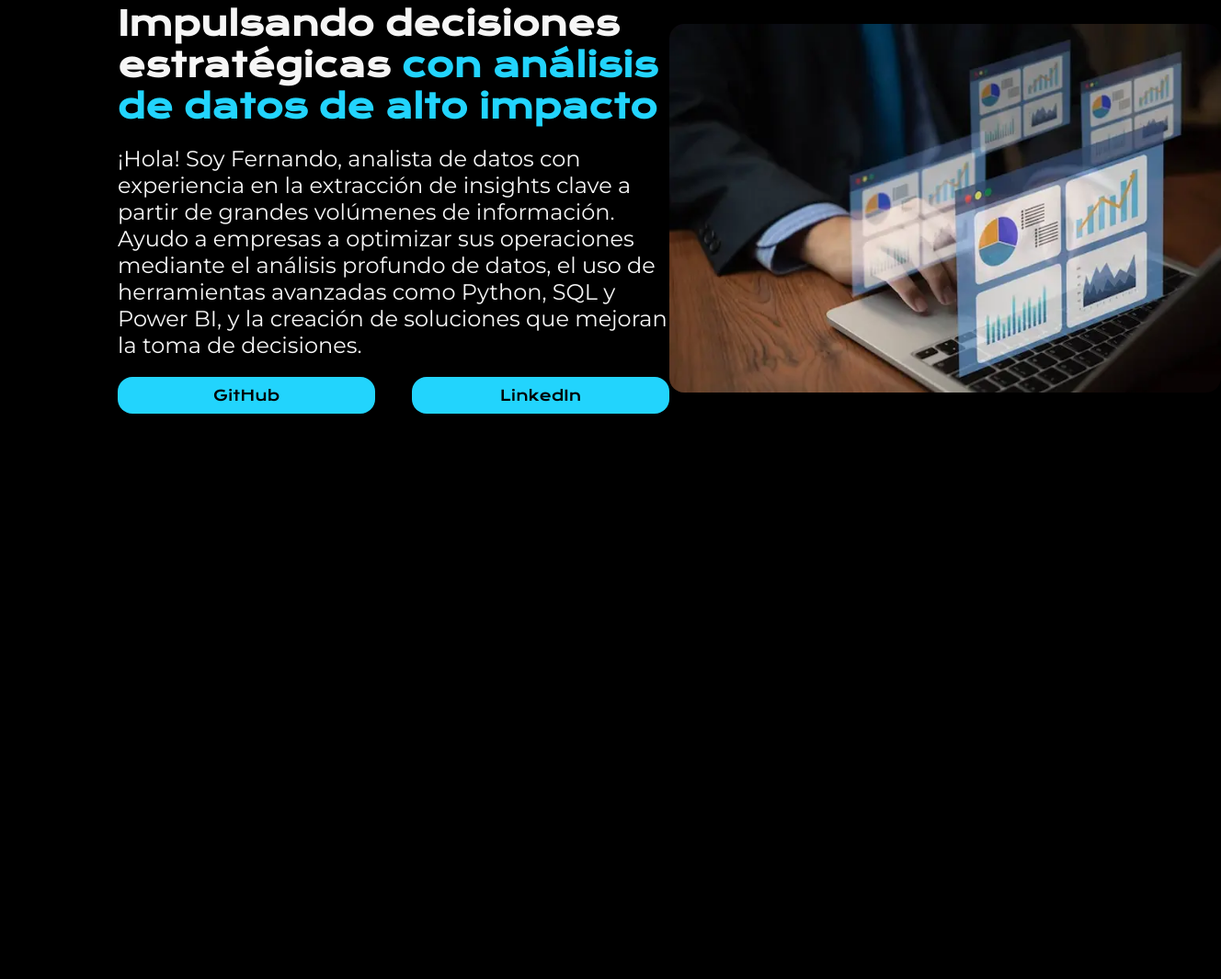
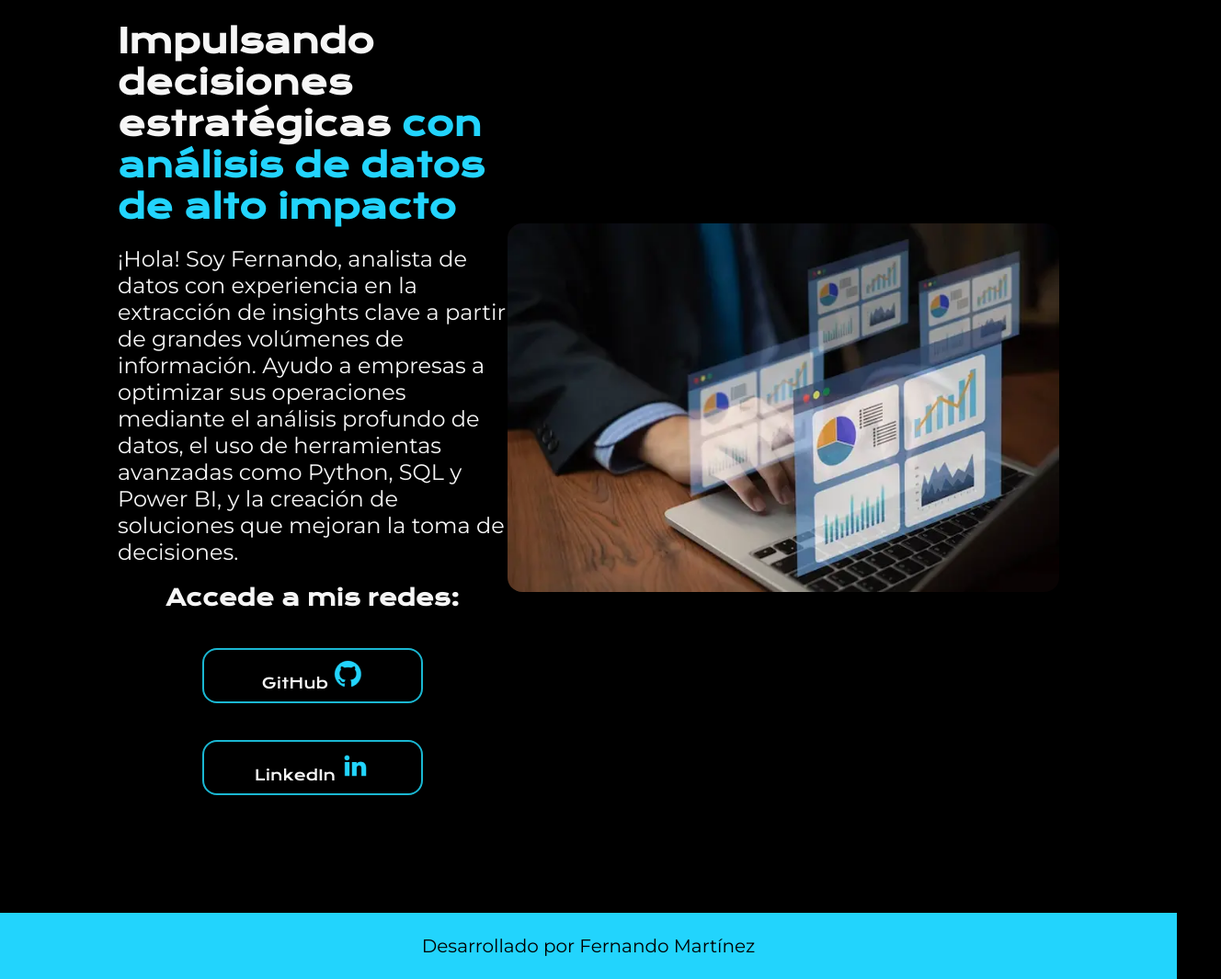
Before and after one commit to FerIqm1993/htmls_css_alura_project, a plain HTML site: page index.html in a window 1280 px wide. Shown: the part 125-1190 px from the top of the page at 92% size, 1328 px wide, since content can reach past the window. Before the commit the page ends 928 px from the top, so only its background shows below. Drawn offline with nearby package versions, Linux system fonts and the light colour scheme.

Commit message:
Update bottoms, header and footer.

```diff
--- a/index.html
+++ b/index.html
@@ -7,16 +7,26 @@
     <link rel="stylesheet" href="style.css">
 </head>
 <body>
+    <header class="header">
+        <nav class="header_menu">
+            <a class="header_menu_link">Home</a>
+            <a class="header_menu_link">Sobre Mí</a>
+        </nav>
+    </header>
     <main class="presentacion">
         <section class="presentacion_contenido">
             <h1 class="presentacion_contenido_titulo">Impulsando decisiones estratégicas <strong class="titulo_destacado">con análisis de datos de alto impacto</strong></h1>
             <p class="presentacion_contenido_texto">¡Hola! Soy Fernando, analista de datos con experiencia en la extracción de insights clave a partir de grandes volúmenes de información. Ayudo a empresas a optimizar sus operaciones mediante el análisis profundo de datos, el uso de herramientas avanzadas como Python, SQL y Power BI, y la creación de soluciones que mejoran la toma de decisiones.</p>
             <div class="presentacion_enlaces">
-                <a class="presentacion_enlaces_link" href="https://github.com/FerIqm1993" target="_blank">GitHub</a>
-                <a class="presentacion_enlaces_link" href="https://www.linkedin.com/in/mmlf93/" target="_blank">LinkedIn</a>
+                <h2 class="presentacion_enlaces_subtitulo">Accede a mis redes:</h2>
+                <a class="presentacion_enlaces_link" href="https://github.com/FerIqm1993" target="_blank">GitHub <img src="images/github.png" alt="GitHub logo"></a>
+                <a class="presentacion_enlaces_link" href="https://www.linkedin.com/in/mmlf93/" target="_blank">LinkedIn <img src="images/linkedin.png" alt="LinkedIn logo"></a>
             </div>
         </section>
-        <img src="images\analisis-de-datos.webp" alt="Análisis de datos" class="presentacion_imagen">
+        <img src="images/analisis-de-datos.webp" alt="Imagen de análisis de datos" class="presentacion_imagen">
     </main>
+    <footer class="footer">
+        <p>Desarrollado por Fernando Martínez</p>
+    </footer>
 </body>
 </html>
--- a/style.css
+++ b/style.css
@@ -10,7 +10,6 @@
 body{
     background-color: #000000;
     color: #f6f6f6;
-    height: 100vh;
     font-family: "Montserrat", sans-serif;
 }
 
@@ -44,27 +43,48 @@ body{
     display: flex;
     justify-content: space-between;
     gap: 40px;
+    flex-direction: column;
+    align-items: center; /*Alinear referente al contexto los botones*/
 }
 
 .presentacion_enlaces_link{
-    width: 280px;
-    background-color: #22d4fd;
+    width: 240px;
     text-align: center;
     padding: 10px 0;
     border-radius: 16px;
     font-family: "Krona One", sans-serif;
-    color: #000000;
+    color: #f6f6f6;
     text-decoration: none;
     transition: background-color 0.3s ease;
     text-decoration: none;
+    border: 2px solid #1ab7d2;
+    justify-content: center;
+    gap: 10px;
 }
 
 .presentacion_enlaces_link:hover{
-    background-color: #1ab7d2;
+    background-color: #272727;
 }
 
 .presentacion_imagen{
     width: 600px;
     height: auto;
     border-radius: 16px;
+    align-items:first baseline;
+
 }
+
+.presentacion_enlaces_subtitulo{
+    font-family: "Krona One", sans-serif;
+    font-size: 24px;
+    font-weight: 400px;
+}
+
+.footer{
+    background-color: #22d4fd;
+    color: #000000;
+    padding: 24px;
+    font-size: 20px;
+    font-family: "Montserrat", sans-serif;
+    text-align: center;
+}
```
Also changed, not shown: images/github.png (added), images/linkedin.png (added).
